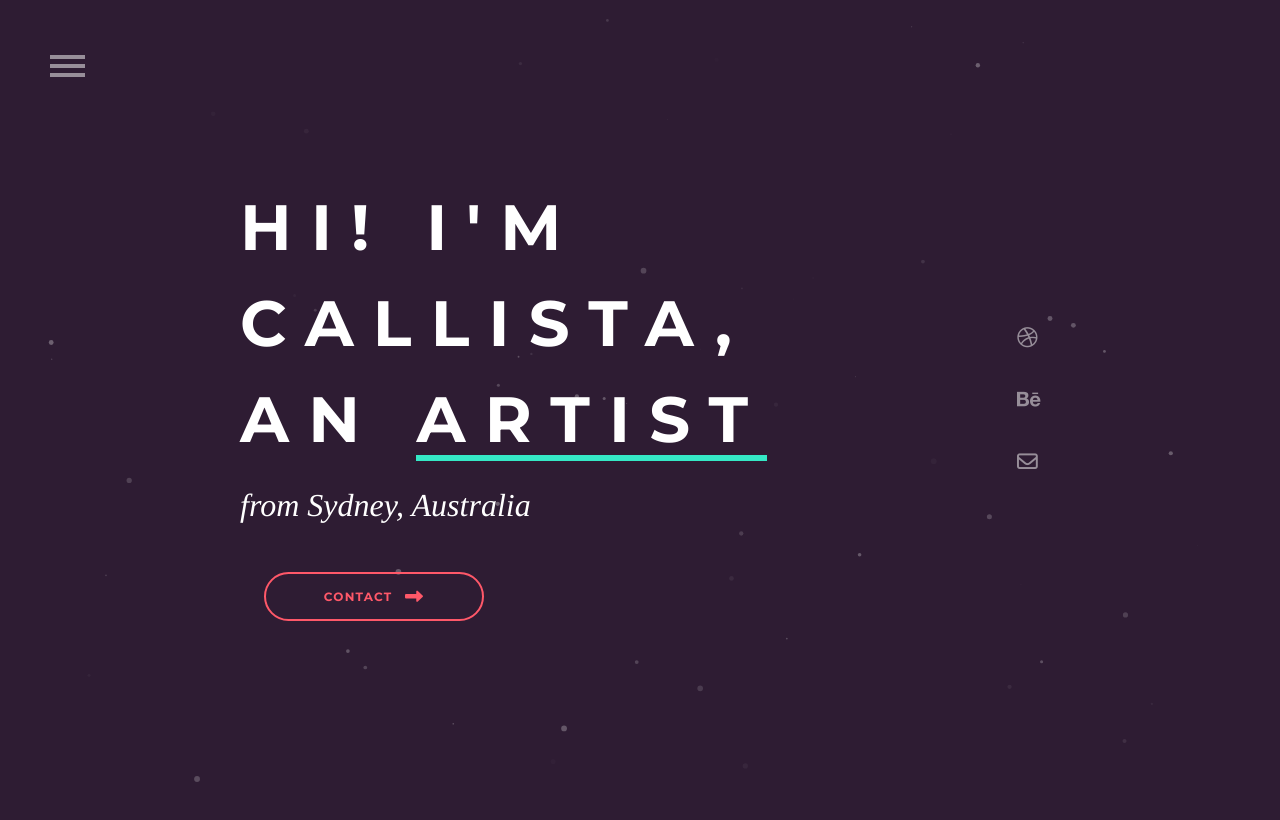
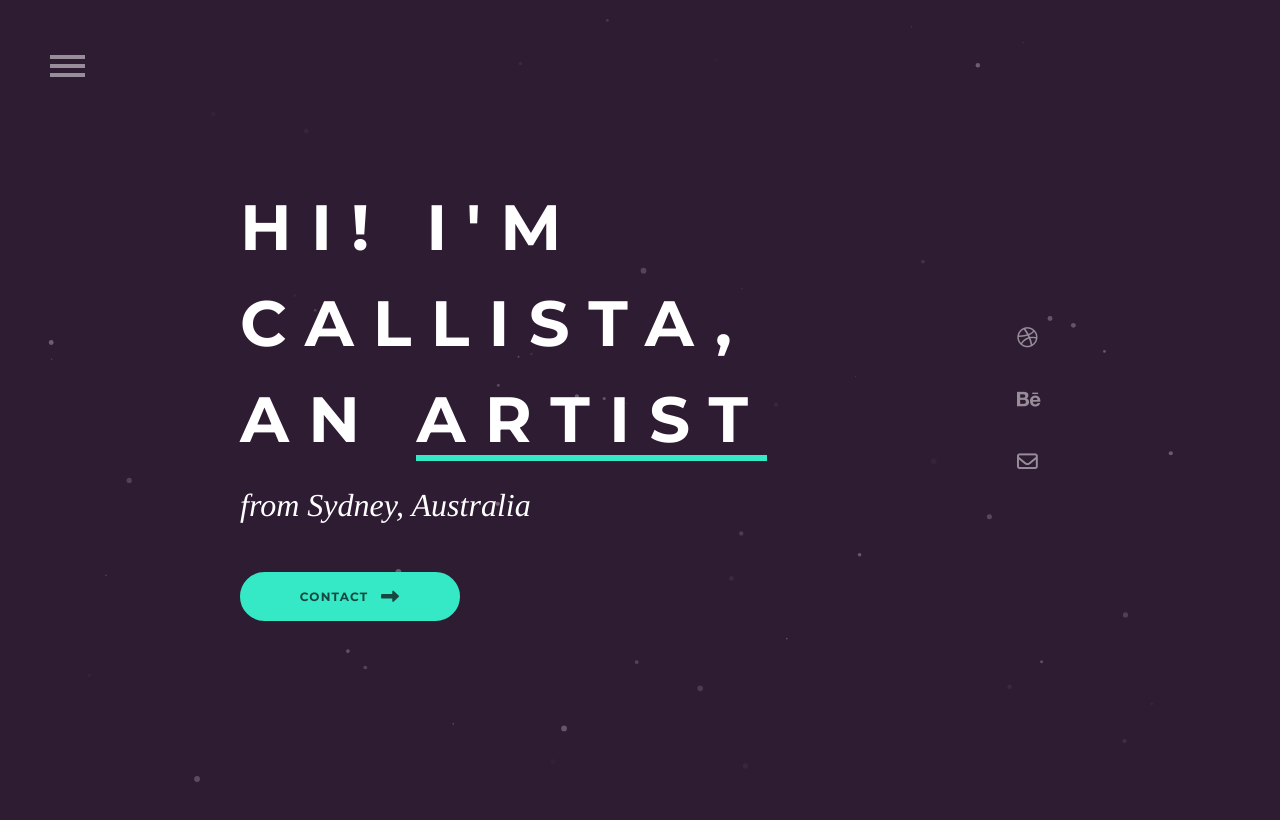
Before and after one commit to callistachi/callistachi.github.io, a plain HTML site: page index.html in a window 1280 px wide. Drawn offline with nearby package versions, Linux system fonts and the light colour scheme.

Commit message:
Update index.html

```diff
--- a/index.html
+++ b/index.html
@@ -67,7 +67,7 @@
 			<h1>Hi&excl; <br>I&#39;m Callista&comma; <br>an <span class="underline hover-item">artist</span></h1>
 		    <h2>from Sydney&comma; Australia</h2>
 
-			<a type="button" href="mailto:callistarchi@gmail.com" class="btn-primary btn-pill btn-alt hover-item">Contact <i class="fas fa-long-arrow-alt-right"></i></a>
+			<a type="button" href="mailto:callistarchi@gmail.com" class="btn-primary btn-pill btn-main hover-item">Contact <i class="fas fa-long-arrow-alt-right"></i></a>
 		</div>
 
 		<!-- <div class="hero-bot">
```
